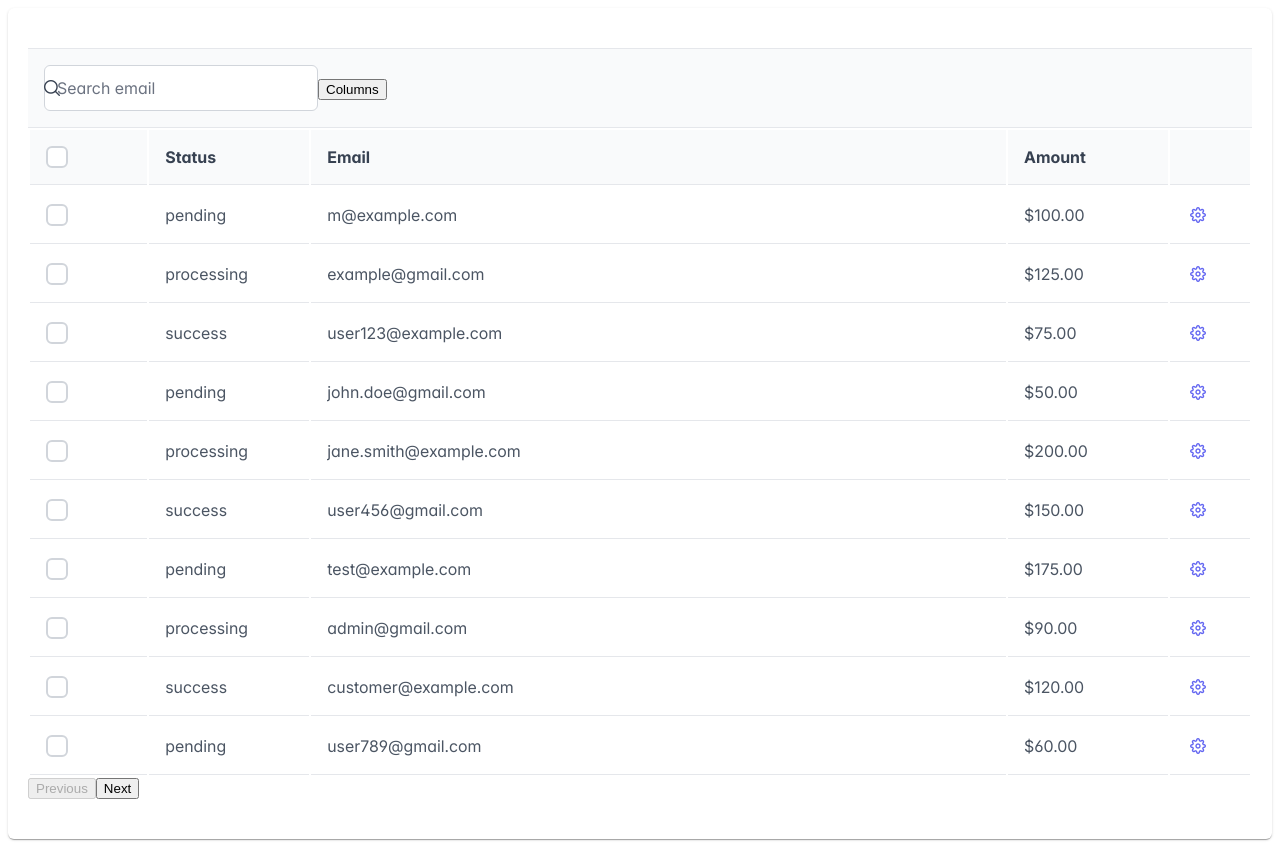
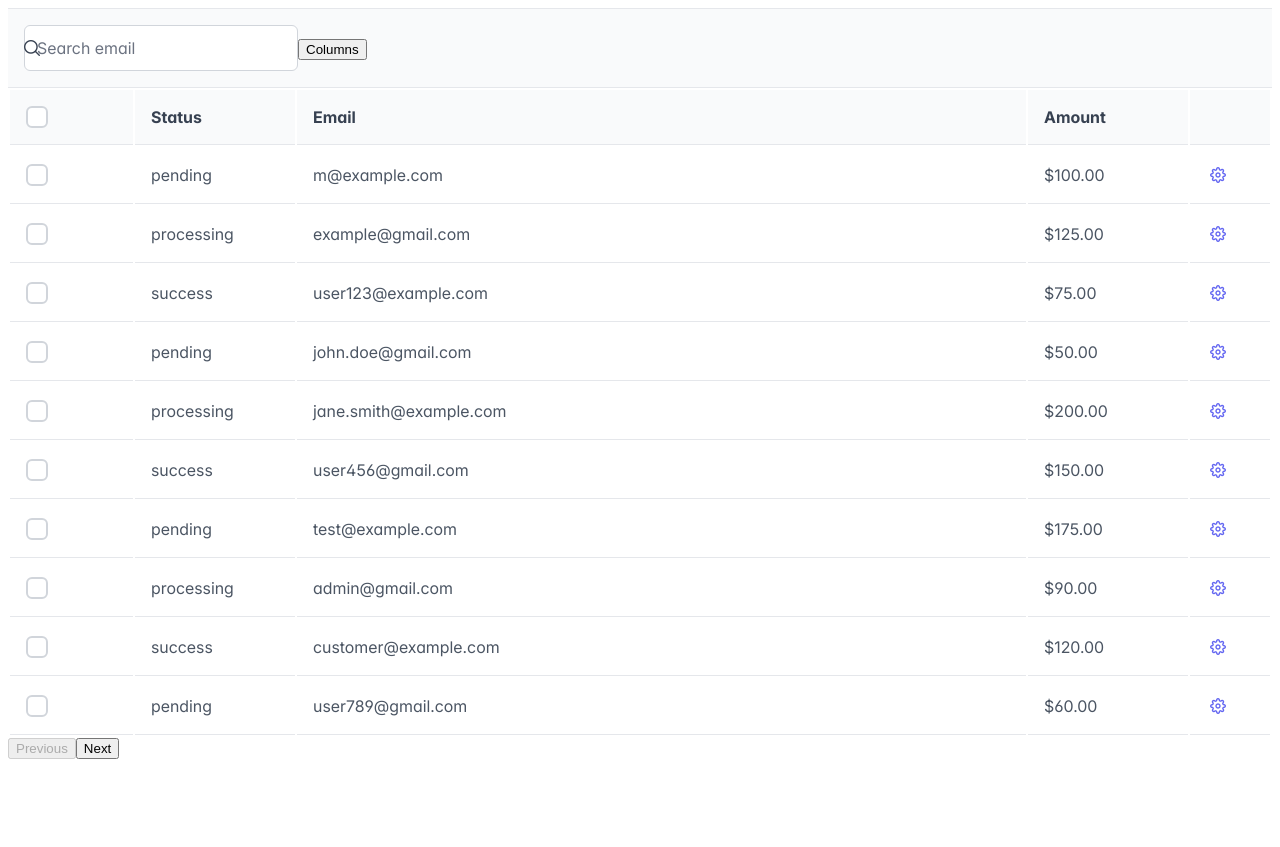
Before and after one commit to kiranojhanp/tanstack-prime-table, a React (Vite) app: page / in a window 1280 px wide. After the commit the page ends 800 px from the top, so only its background shows below. Built offline with nearby package versions, Linux system fonts and the light colour scheme.

Commit message:
style: override table wrapper style

```diff
--- a/src/components/datatable/table.tsx
+++ b/src/components/datatable/table.tsx
@@ -37,17 +37,20 @@ interface DataTableProps<TData, TValue> {
   columns: ColumnDef<TData, TValue>[];
   data: TData[];
   globalFilterPlaceholder?: string;
+  size?: "small" | "normal" | "large";
 }
 
 // Multi size datatable
+// Dropdown using primereact
+// Custom paginator based on primereact paginator component
 // Dropdown component based on primereact using prime react classes
-// Custom paginator based on primereact paginator component
 
 const DataTable = <TData extends { id: string | number }, TValue>({
   className,
   columns,
   data,
   globalFilterPlaceholder,
+  size = "normal",
 }: DataTableProps<TData, TValue>) => {
   const [sorting, setSorting] = useState<SortingState>([]);
   const [columnFilters, setColumnFilters] = useState<ColumnFiltersState>([]);
@@ -73,7 +76,7 @@ const DataTable = <TData extends { id: string | number }, TValue>({
     },
   });
   return (
-    <Card>
+    <div className="card">
       <div
         className={`p-datatable p-component p-datatable-responsive-scroll ${className}`}
       >
@@ -190,7 +193,7 @@ const DataTable = <TData extends { id: string | number }, TValue>({
           </Button>
         </div>
       </div>
-    </Card>
+    </div>
   );
 };
 
--- a/src/primereact.css
+++ b/src/primereact.css
@@ -1,5 +1,9 @@
 body {
   font-family: var(--font-family);
+}
+
+.p-datatable-wrapper {
+  overflow-x: scroll;
 }
 
 .p-datatable-table {
```
